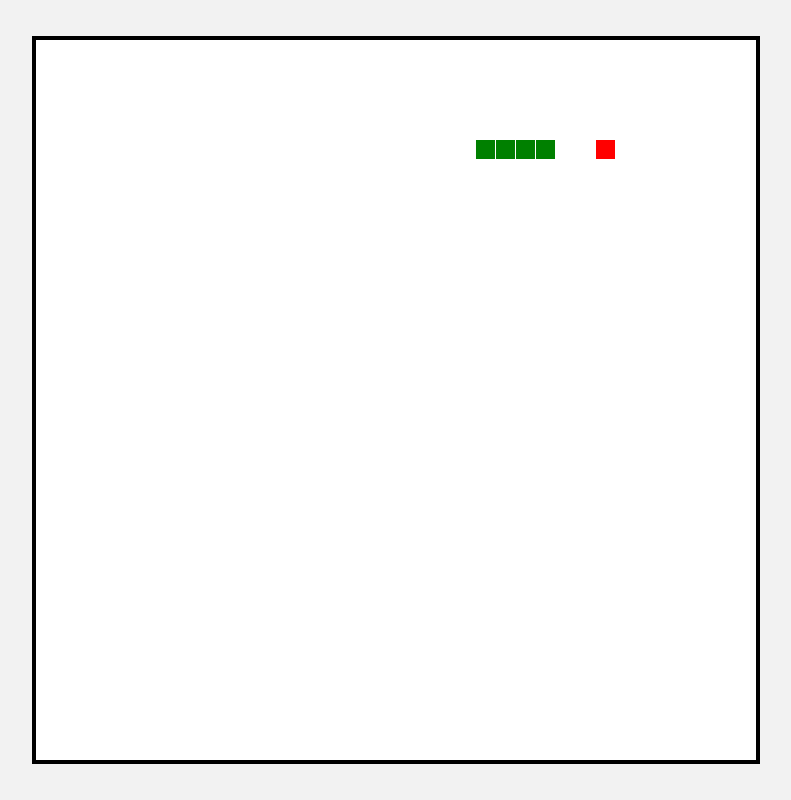
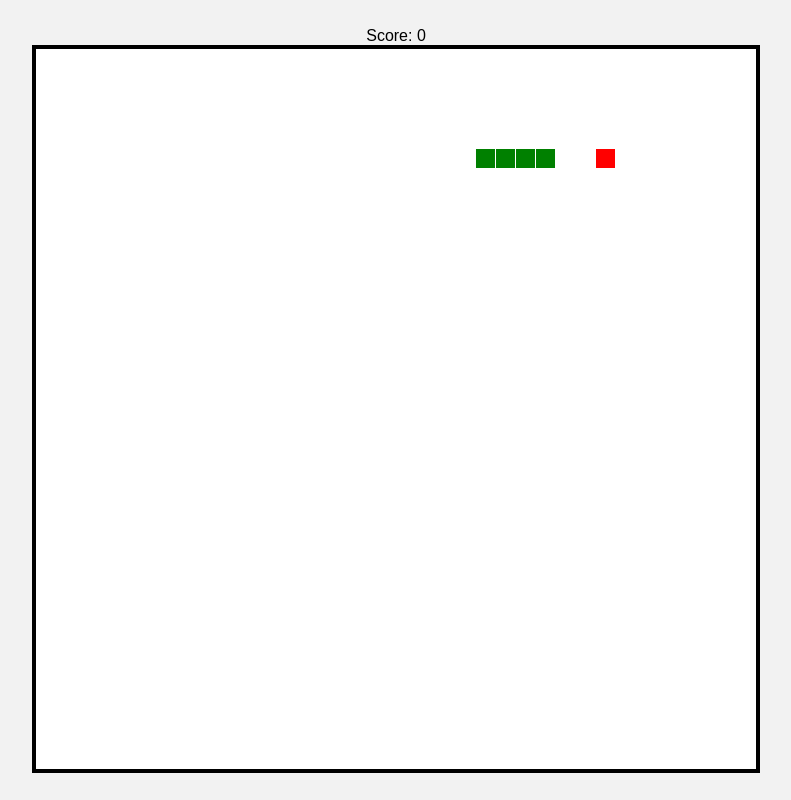
Before and after one commit to Kingvinu7/Feed-the-snake, a plain HTML site: page index.html in a window 1280 px wide. Shown: the whole page, without its empty margins (244-1035 px from the left). Drawn offline with Linux system fonts and the light colour scheme.

Commit message:
Update index.html

```diff
--- a/index.html
+++ b/index.html
@@ -2,15 +2,14 @@
 <html lang="en">
 <head>
   <meta charset="UTF-8" />
-  <meta name="viewport" content="width=device-width, initial-scale=1.0" />
+  <meta name="viewport" content="width=device-width, initial-scale=1.0, maximum-scale=1, user-scalable=no" />
   <title>Feed the Snake</title>
   <link rel="stylesheet" href="snake.css" />
 </head>
 <body>
-  <div class="screen">
-    <canvas id="game"></canvas>
-    <div id="message" class="message"></div>
-  </div>
+  <div id="scoreboard">Score: <span id="score">0</span></div>
+  <canvas id="game"></canvas>
+  <div id="message" class="message"></div>
 
   <script src="snake.js"></script>
 </body>
```
